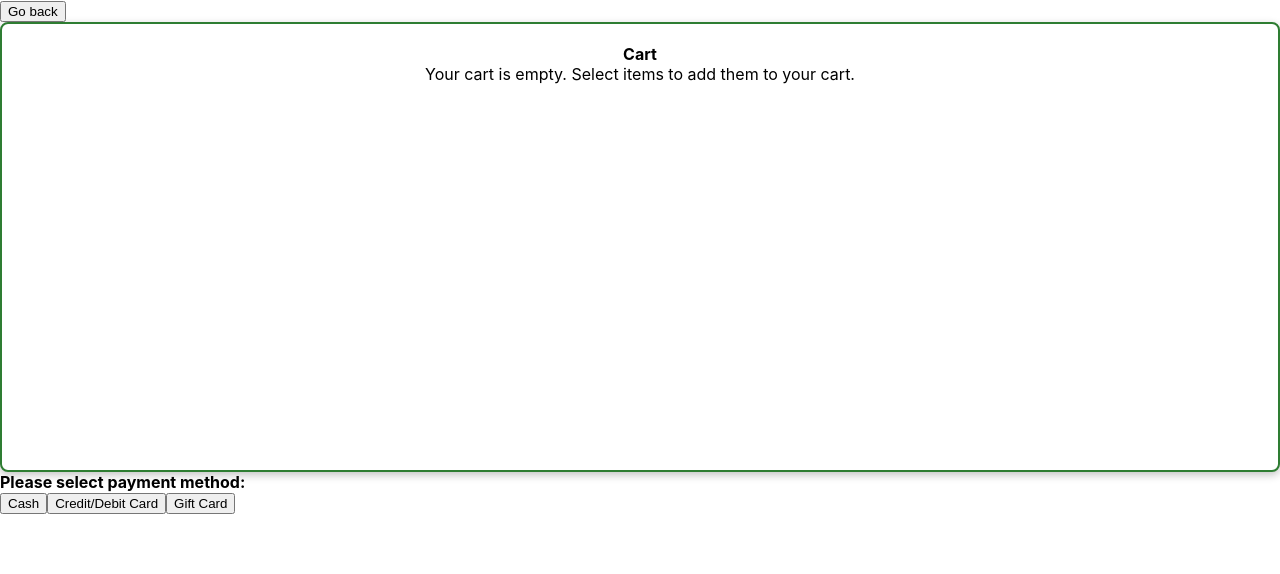
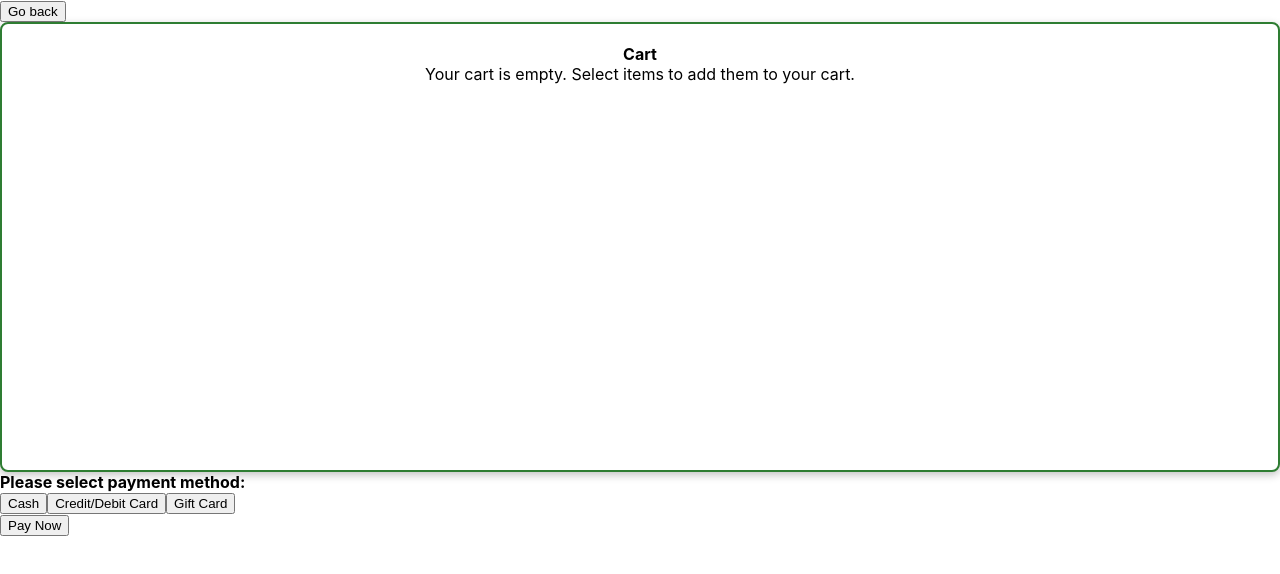
Before and after one commit to Kyle-Ortiz/group-hack-project, a Next.js app: page /checkout in a window 1280 px wide. Shown: the top 574 px of the page. Built offline with nearby package versions, Linux system fonts and the light colour scheme.

Commit message:
barebones checkout page, cart not working

```diff
--- a/pages/checkout.js
+++ b/pages/checkout.js
@@ -6,6 +6,7 @@ import Items from '../components/items/Items'
 import {useContext} from 'react'
 import { AppContext } from '../appState/appState'
 import {useRouter} from 'next/router'
+import { useState } from 'react'
 
 
 
@@ -13,6 +14,12 @@ function checkout() {
      const router = useRouter();
      const goBack = () => {
           router.push("/selection");
+     }
+     const [payed,setPayed] = useState(false);
+     const [payButton, setPayButton] = useState(true);
+     const customerPay = () => {
+          setPayed(true);
+          setPayButton(false)
      }
   return (
     <div>
@@ -29,6 +36,13 @@ function checkout() {
                     <button>Credit/Debit Card</button>
                     <button>Gift Card</button>
                </div>
+               <div>
+                    {payButton ? <button onClick={()=> customerPay()}>Pay Now</button> : null}
+               </div>
+               {payed ? <div>
+                    <h4>Payment successful</h4>
+                    <button onClick={() => goBack()}>Start New Order</button>
+                    </div> : null}
           </div>
     </div>
   )
```
